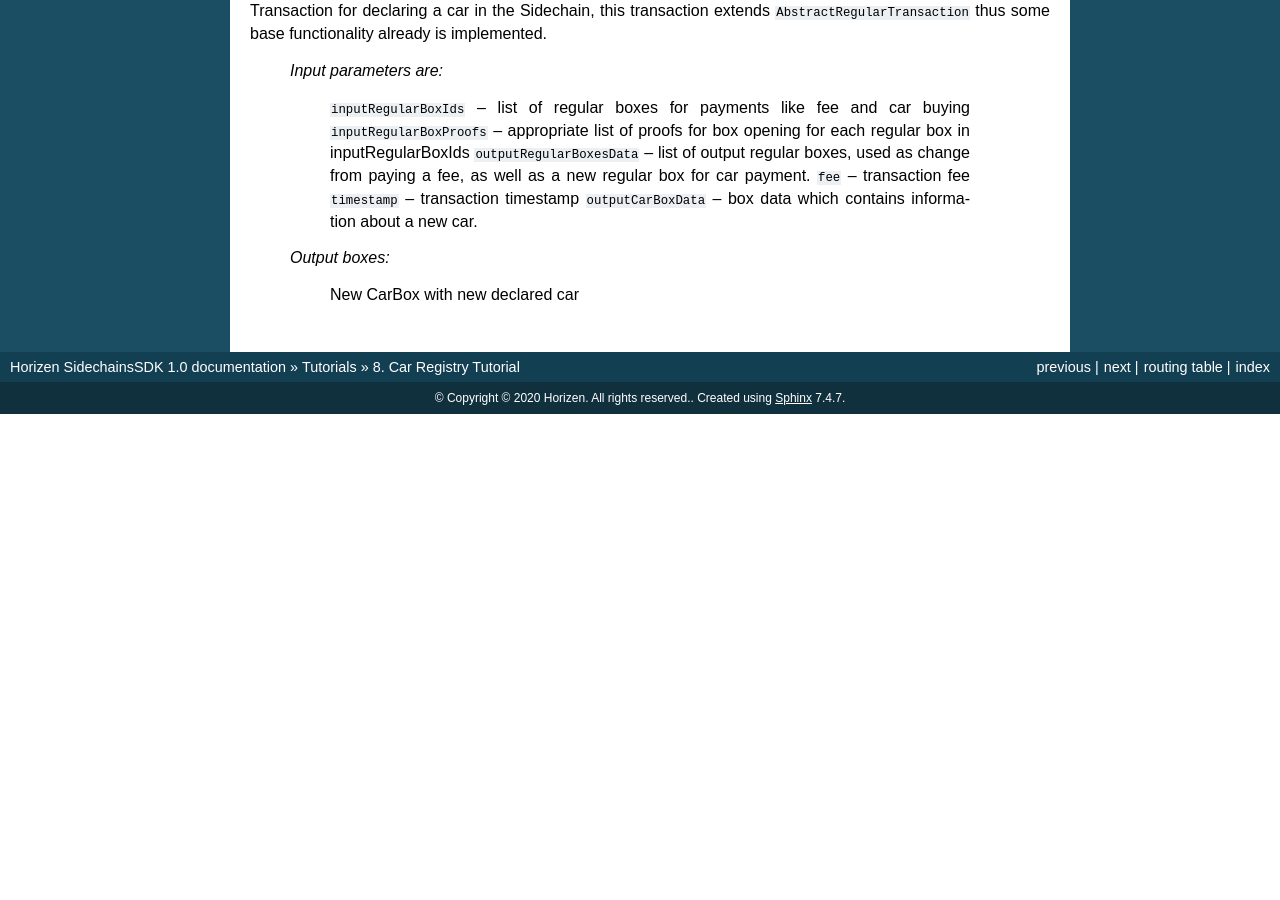
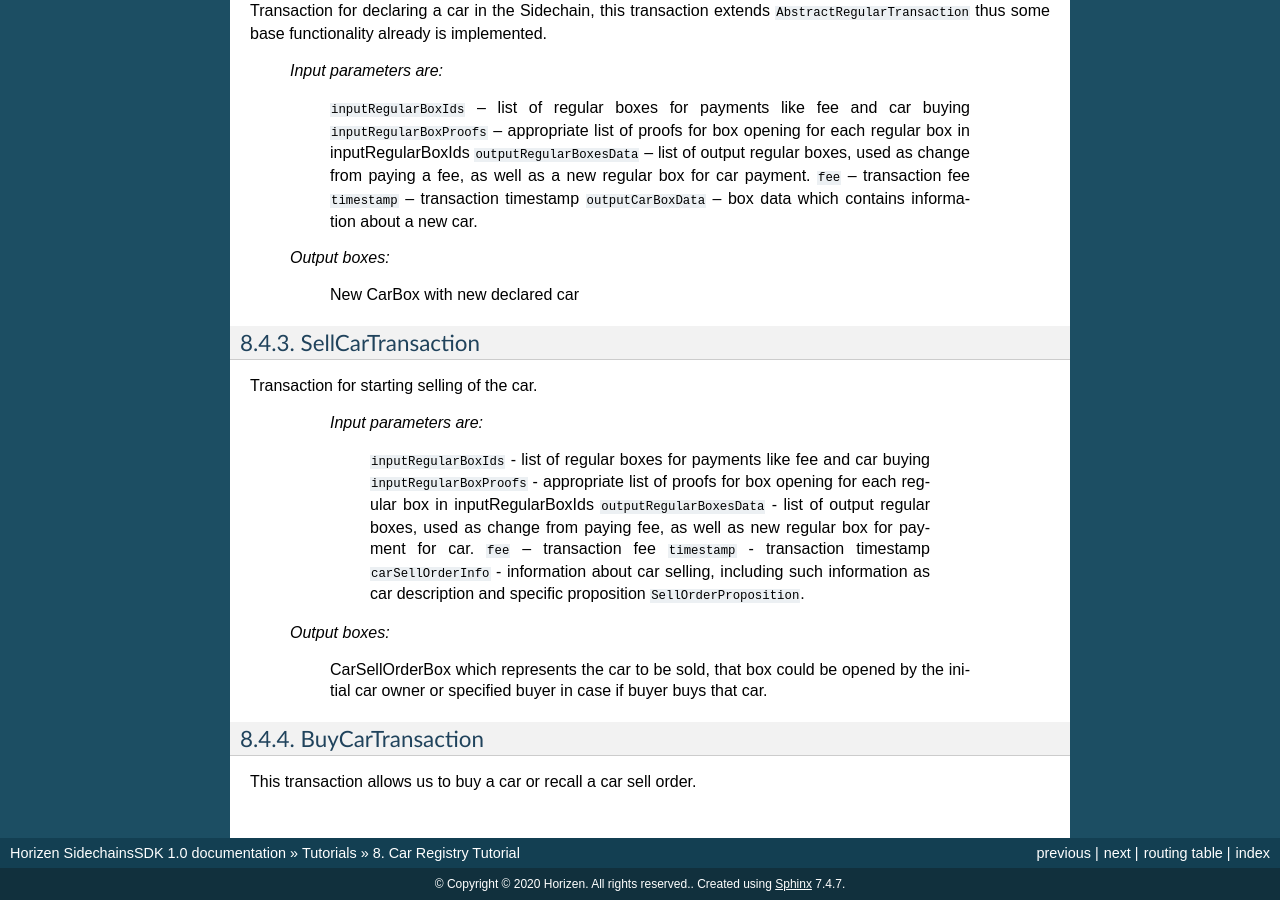
Before and after one commit to megaluck/documentation, a Sphinx documentation site: the page built from docs/introduction/08-Car-registry-tutorial.rst, in a window 1280 px wide and 900 px high, scrolled down 2743 px. Built offline with Sphinx 7.4.7, drawn with Linux system fonts in a browser that asks for light colours; before the commit the page ends 3157 px from its top, so only the background shows below that; some of the changed text lies outside the part shown.

Commit message:
Update 08-Car-registry-tutorial.rst

```diff
--- a/docs/introduction/08-Car-registry-tutorial.rst
+++ b/docs/introduction/08-Car-registry-tutorial.rst
@@ -124,3 +124,26 @@ Transaction for declaring a car in the Sidechain, this transaction extends ``Abs
         *Output boxes:*
 
             New CarBox with new declared car
+
+SellCarTransaction
+******************
+
+Transaction for starting selling of the car.
+
+         *Input parameters are:*
+
+            ``inputRegularBoxIds`` - list of regular boxes for payments like fee and car buying
+            ``inputRegularBoxProofs`` - appropriate list of proofs for box opening for each regular box in inputRegularBoxIds
+            ``outputRegularBoxesData`` - list of output regular boxes, used as change from paying fee, as well as new regular box for payment for car.
+            ``fee`` -- transaction fee
+            ``timestamp`` - transaction timestamp
+            ``carSellOrderInfo`` - information about car selling, including such information as car description and specific proposition ``SellOrderProposition``.
+
+        *Output boxes:*
+
+            CarSellOrderBox which represents the car to be sold, that box could be opened by the initial car owner or specified buyer in case if buyer buys that car.
+
+BuyCarTransaction
+*****************
+
+This transaction allows us to buy a car or recall a car sell order.
```
